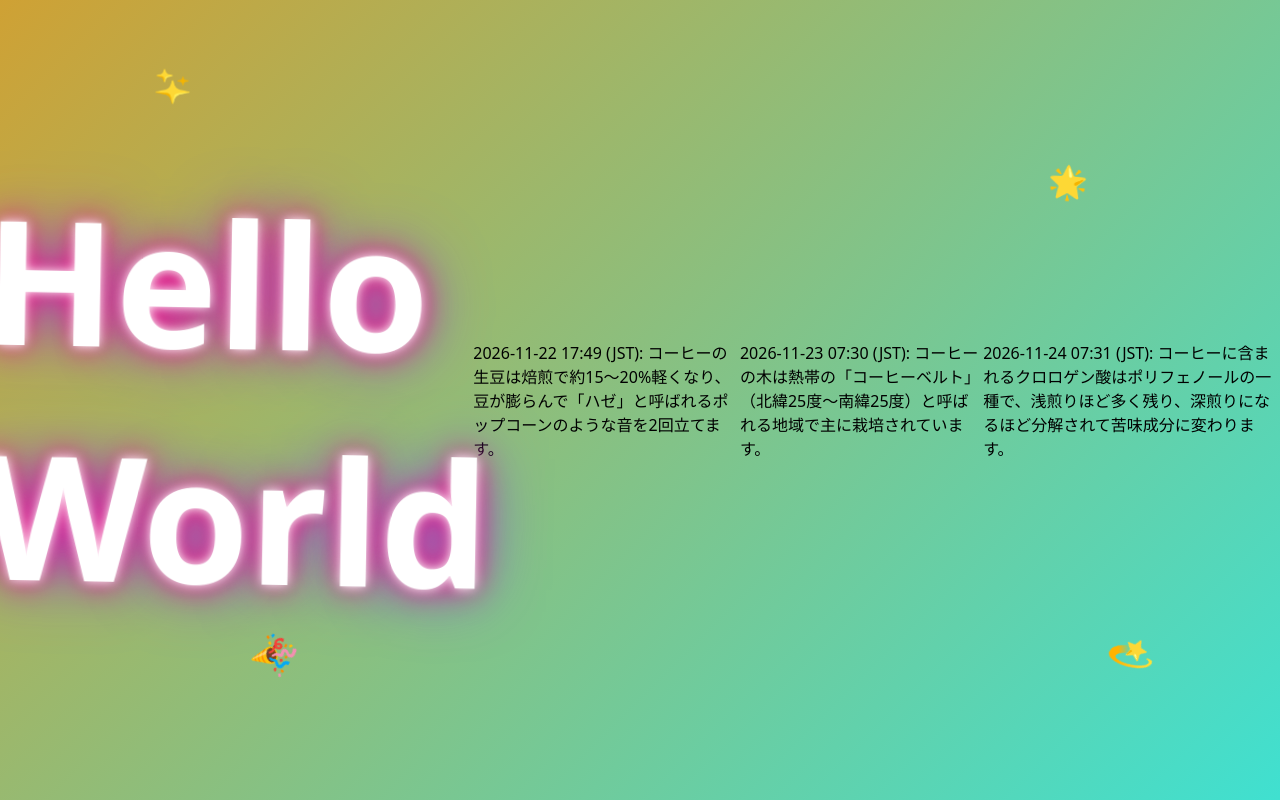
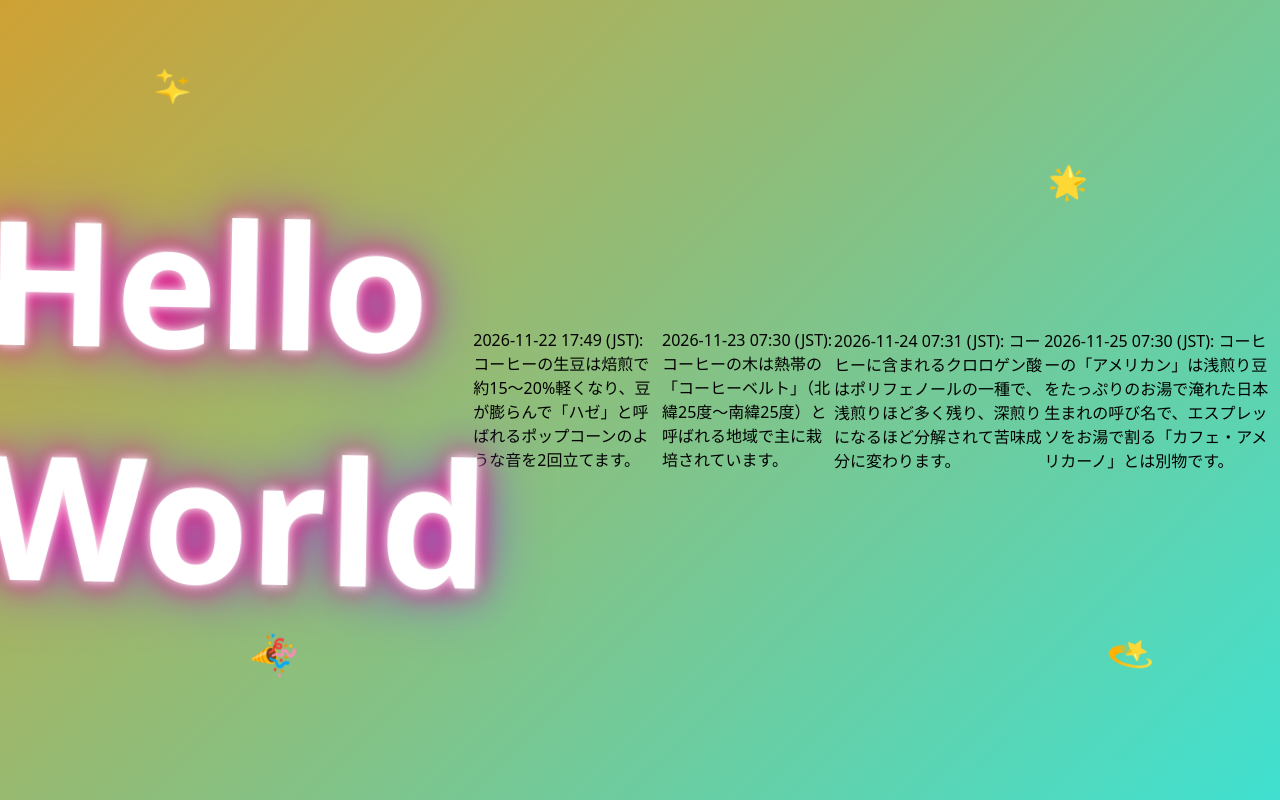
Before and after one commit to yto/vc-git-test, a plain HTML site: page public/index.html in a window 1280 px wide. Drawn offline with Linux system fonts and the light colour scheme.

Commit message:
Add 2026-11-25 07:30 coffee trivia
Co-Authored-By: Claude Opus 5.5 <noreply@anthropic.com>
Claude-Session: https://claude.ai/code/session_01PJ2afvKz5CH3gjqNC9iuXq

```diff
--- a/public/index.html
+++ b/public/index.html
@@ -47,5 +47,6 @@
   <p class="hitokoto">2026-11-22 17:49 (JST): コーヒーの生豆は焙煎で約15〜20%軽くなり、豆が膨らんで「ハゼ」と呼ばれるポップコーンのような音を2回立てます。</p>
   <p class="hitokoto">2026-11-23 07:30 (JST): コーヒーの木は熱帯の「コーヒーベルト」（北緯25度〜南緯25度）と呼ばれる地域で主に栽培されています。</p>
   <p class="hitokoto">2026-11-24 07:31 (JST): コーヒーに含まれるクロロゲン酸はポリフェノールの一種で、浅煎りほど多く残り、深煎りになるほど分解されて苦味成分に変わります。</p>
+  <p class="hitokoto">2026-11-25 07:30 (JST): コーヒーの「アメリカン」は浅煎り豆をたっぷりのお湯で淹れた日本生まれの呼び名で、エスプレッソをお湯で割る「カフェ・アメリカーノ」とは別物です。</p>
 </body>
 </html>
```
Also changed, not shown: 1 other file.
